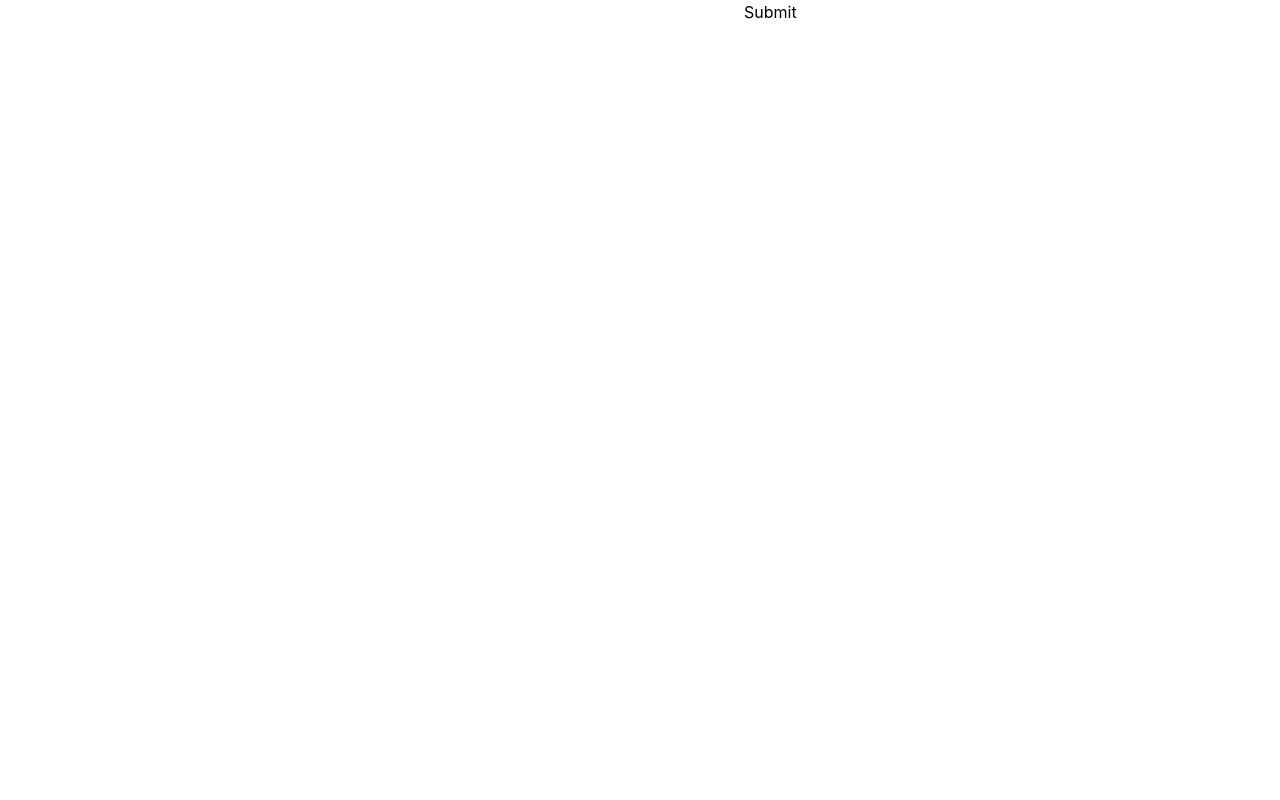
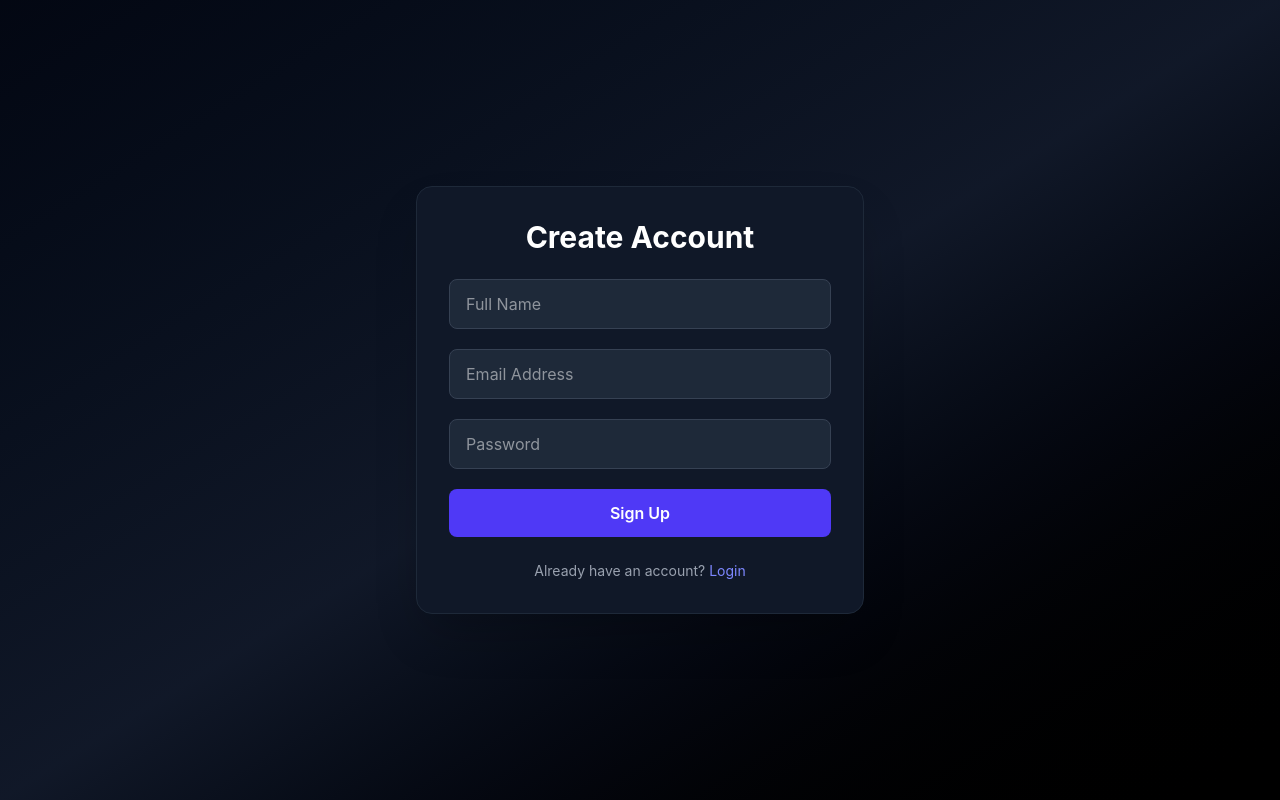
Before and after one commit to Abhinav22choubey/Leetcode-frontend, a React app: page /signup in a window 1280 px wide. Built offline with nearby package versions, Linux system fonts and the light colour scheme; the HTML template or start-up script is replaced by a standard one.

Commit message:
added login signup

```diff
--- a/src/pages/Login.jsx
+++ b/src/pages/Login.jsx
@@ -1,10 +1,10 @@
-import React from 'react';
-import { useForm } from "react-hook-form"
-import { zodResolver } from '@hookform/resolvers/zod';
-import { z } from 'zod';
+import React from "react";
+import { useForm } from "react-hook-form";
+import { zodResolver } from "@hookform/resolvers/zod";
+import { z } from "zod";
 
 const schema = z.object({
-    emailId: z.string().email(),
+  emailId: z.string().email("Enter a valid email"),
   password: z
     .string()
     .min(8, "Minimum 8 characters")
@@ -12,31 +12,82 @@ const schema = z.object({
     .regex(/[a-z]/, "Must contain one lowercase letter")
     .regex(/[0-9]/, "Must contain one number")
     .regex(/[^A-Za-z0-9]/, "Must contain one special character"),
-})
+});
 
 const SignUp = () => {
   const {
     register,
     handleSubmit,
-        watch,
     formState: { errors },
   } = useForm({
     resolver: zodResolver(schema),
-    })
+  });
+
   const submittedForm = (data) => {
     console.log(data);
-    }
+  };
+
   return (
-        <>
-            <form onSubmit={handleSubmit(submittedForm)}>
-                <input type='email' {...register("emailId")} />
-                {errors.emailId && (<span>{errors.emailId.message}</span>)}
-                <input type='password' {...register("password")} />
-                {errors.password && (<span>{errors.password.message}</span>)}
-                <button type='submit'>Submit</button>
+    <div className="min-h-screen flex items-center justify-center bg-gradient-to-br from-gray-950 via-gray-900 to-black px-4">
+
+      <div className="w-full max-w-md bg-gray-900 border border-gray-800 rounded-2xl shadow-xl p-8">
+
+        <h2 className="text-3xl font-bold text-white text-center mb-6">
+          Login
+        </h2>
+
+        <form onSubmit={handleSubmit(submittedForm)} className="space-y-5">
+
+          {/* Email */}
+          <div>
+            <input
+              type="email"
+              placeholder="Email Address"
+              {...register("emailId")}
+              className="w-full px-4 py-3 rounded-lg bg-gray-800 text-white border border-gray-700 focus:outline-none focus:ring-2 focus:ring-indigo-500"
+            />
+            {errors.emailId && (
+              <p className="text-red-400 text-sm mt-1">
+                {errors.emailId.message}
+              </p>
+            )}
+          </div>
+
+          {/* Password */}
+          <div>
+            <input
+              type="password"
+              placeholder="Password"
+              {...register("password")}
+              className="w-full px-4 py-3 rounded-lg bg-gray-800 text-white border border-gray-700 focus:outline-none focus:ring-2 focus:ring-indigo-500"
+            />
+            {errors.password && (
+              <p className="text-red-400 text-sm mt-1">
+                {errors.password.message}
+              </p>
+            )}
+          </div>
+
+          {/* Submit */}
+          <button
+            type="submit"
+            className="w-full py-3 rounded-lg bg-indigo-600 hover:bg-indigo-700 transition font-semibold text-white"
+          >
+            Login
+          </button>
+
         </form>
-        </>
+
+        <p className="text-gray-400 text-sm text-center mt-6">
+          Don't have an account?{" "}
+          <span className="text-indigo-400 cursor-pointer hover:underline">
+            Sign up
+          </span>
+        </p>
+
+      </div>
+    </div>
   );
-}
+};
 
 export default SignUp;
--- a/src/pages/SignUp.jsx
+++ b/src/pages/SignUp.jsx
@@ -1,11 +1,11 @@
-import React from 'react';
-import { useForm } from "react-hook-form"
-import { zodResolver } from '@hookform/resolvers/zod';
-import { z } from 'zod';
+import React from "react";
+import { useForm } from "react-hook-form";
+import { zodResolver } from "@hookform/resolvers/zod";
+import { z } from "zod";
 
 const schema = z.object({
   firstName: z.string().min(3, "Name is too short"),
-    emailId: z.string().email(),
+  emailId: z.string().email("Enter a valid email"),
   password: z
     .string()
     .min(8, "Minimum 8 characters")
@@ -13,33 +13,96 @@ const schema = z.object({
     .regex(/[a-z]/, "Must contain one lowercase letter")
     .regex(/[0-9]/, "Must contain one number")
     .regex(/[^A-Za-z0-9]/, "Must contain one special character"),
-})
+});
 
 const SignUp = () => {
   const {
     register,
     handleSubmit,
-        watch,
     formState: { errors },
   } = useForm({
     resolver: zodResolver(schema),
-    })
+  });
+
   const submittedForm = (data) => {
     console.log(data);
-    }
+  };
+
   return (
-        <>
-            <form onSubmit={handleSubmit(submittedForm)}>
-                <input {...register("firstName")} />
-                {errors.firstName && (<span>{errors.firstame.message}</span>)}
-                <input type='email' {...register("emailId")} />
-                {errors.emailId && (<span>{errors.emailId.message}</span>)}
-                <input type='password' {...register("password")} />
-                {errors.password && (<span>{errors.password.message}</span>)}
-                <button type='submit'>Submit</button>
+    <div className="min-h-screen flex items-center justify-center bg-gradient-to-br from-gray-950 via-gray-900 to-black px-4">
+
+      <div className="w-full max-w-md bg-gray-900 border border-gray-800 rounded-2xl shadow-2xl p-8">
+
+        <h2 className="text-3xl font-bold text-center text-white mb-6">
+          Create Account
+        </h2>
+
+        <form onSubmit={handleSubmit(submittedForm)} className="space-y-5">
+
+          {/* Name */}
+          <div>
+            <input
+              type="text"
+              placeholder="Full Name"
+              {...register("firstName")}
+              className="w-full px-4 py-3 rounded-lg bg-gray-800 text-white border border-gray-700 focus:outline-none focus:ring-2 focus:ring-indigo-500"
+            />
+            {errors.firstName && (
+              <p className="text-red-400 text-sm mt-1">
+                {errors.firstName.message}
+              </p>
+            )}
+          </div>
+
+          {/* Email */}
+          <div>
+            <input
+              type="email"
+              placeholder="Email Address"
+              {...register("emailId")}
+              className="w-full px-4 py-3 rounded-lg bg-gray-800 text-white border border-gray-700 focus:outline-none focus:ring-2 focus:ring-indigo-500"
+            />
+            {errors.emailId && (
+              <p className="text-red-400 text-sm mt-1">
+                {errors.emailId.message}
+              </p>
+            )}
+          </div>
+
+          {/* Password */}
+          <div>
+            <input
+              type="password"
+              placeholder="Password"
+              {...register("password")}
+              className="w-full px-4 py-3 rounded-lg bg-gray-800 text-white border border-gray-700 focus:outline-none focus:ring-2 focus:ring-indigo-500"
+            />
+            {errors.password && (
+              <p className="text-red-400 text-sm mt-1">
+                {errors.password.message}
+              </p>
+            )}
+          </div>
+
+          {/* Button */}
+          <button
+            type="submit"
+            className="w-full py-3 rounded-lg bg-indigo-600 hover:bg-indigo-700 transition font-semibold text-white"
+          >
+            Sign Up
+          </button>
+
         </form>
-        </>
+
+        <p className="text-gray-400 text-sm text-center mt-6">
+          Already have an account?{" "}
+          <span className="text-indigo-400 cursor-pointer hover:underline">
+            Login
+          </span>
+        </p>
+      </div>
+    </div>
   );
-}
+};
 
 export default SignUp;
```
Lines whose indentation alone changed are shown as unchanged.
